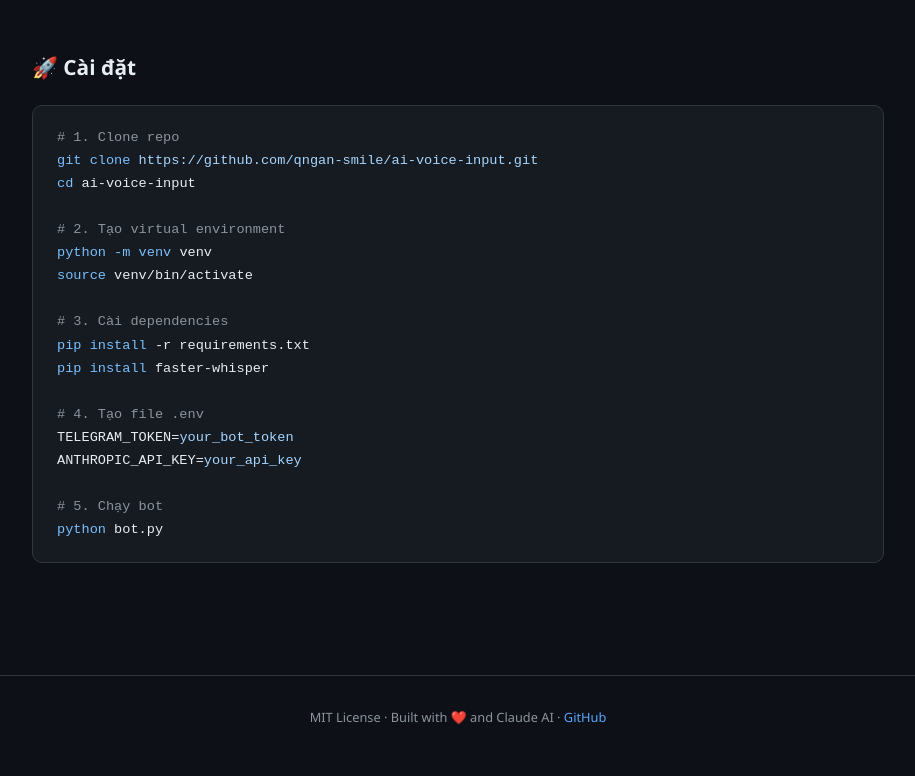
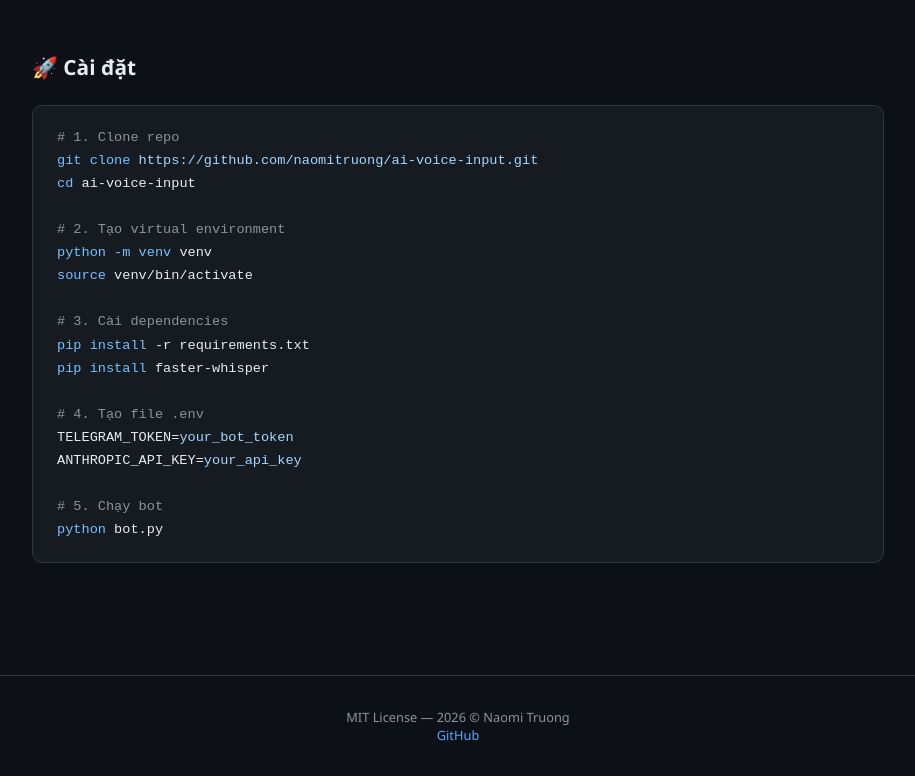
Before and after one commit to naomitruong/ai-voice-sales-system, a plain HTML site: page index.html in a window 1280 px wide. Shown: the part 1622-2398 px from the top of the page, without its empty margins (182-1097 px from the left). Drawn offline with Linux system fonts and the light colour scheme.

Commit message:
change index file

```diff
--- a/index.html
+++ b/index.html
@@ -247,7 +247,7 @@
     Telegram bot cho nhân viên sale: gửi voice message sau cuộc gọi,
     AI tự động ghi nhận thông tin khách hàng vào database.
   </p>
-  <a href="https://github.com/qngan-smile/ai-voice-input" class="btn btn-primary">GitHub Repo</a>
+  <a href="https://github.com/naomitruong/ai-voice-input" class="btn btn-primary">GitHub Repo</a>
   <a href="#setup" class="btn btn-secondary">Hướng dẫn cài đặt</a>
 </header>
 
@@ -358,7 +358,7 @@
   <!-- Setup -->
   <div class="section-title" id="setup">🚀 Cài đặt</div>
   <pre><span class="comment"># 1. Clone repo</span>
-<span class="cmd">git clone</span> <span class="str">https://github.com/qngan-smile/ai-voice-input.git</span>
+<span class="cmd">git clone</span> <span class="str">https://github.com/naomitruong/ai-voice-input.git</span>
 <span class="cmd">cd</span> ai-voice-input
 
 <span class="comment"># 2. Tạo virtual environment</span>
@@ -379,8 +379,8 @@ ANTHROPIC_API_KEY=<span class="str">your_api_key</span>
 </main>
 
 <footer>
-  MIT License · Built with ❤️ and Claude AI ·
-  <a href="https://github.com/qngan-smile/ai-voice-input">GitHub</a>
+  MIT License — 2026 &copy; Naomi Truong<br>
+  <a href="https://github.com/naomitruong/ai-voice-input">GitHub</a>
 </footer>
 
 </body>
```
